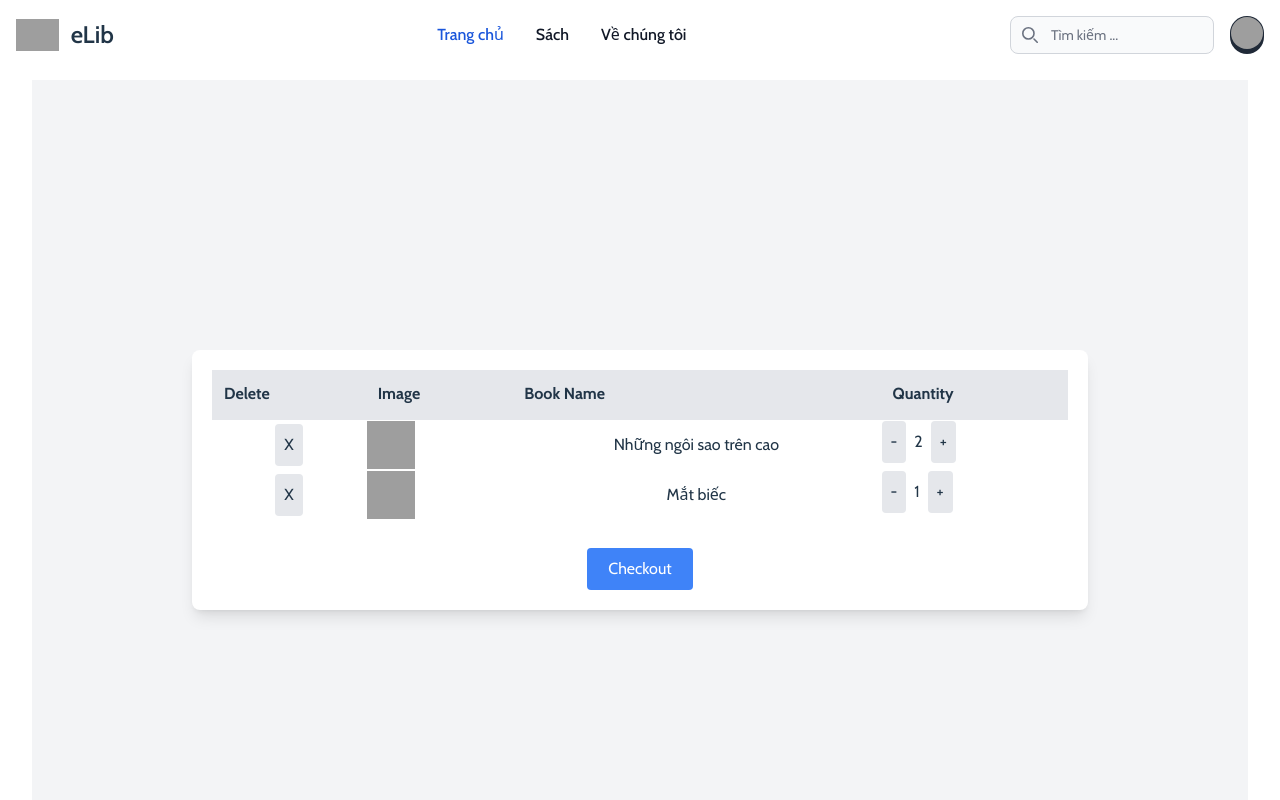
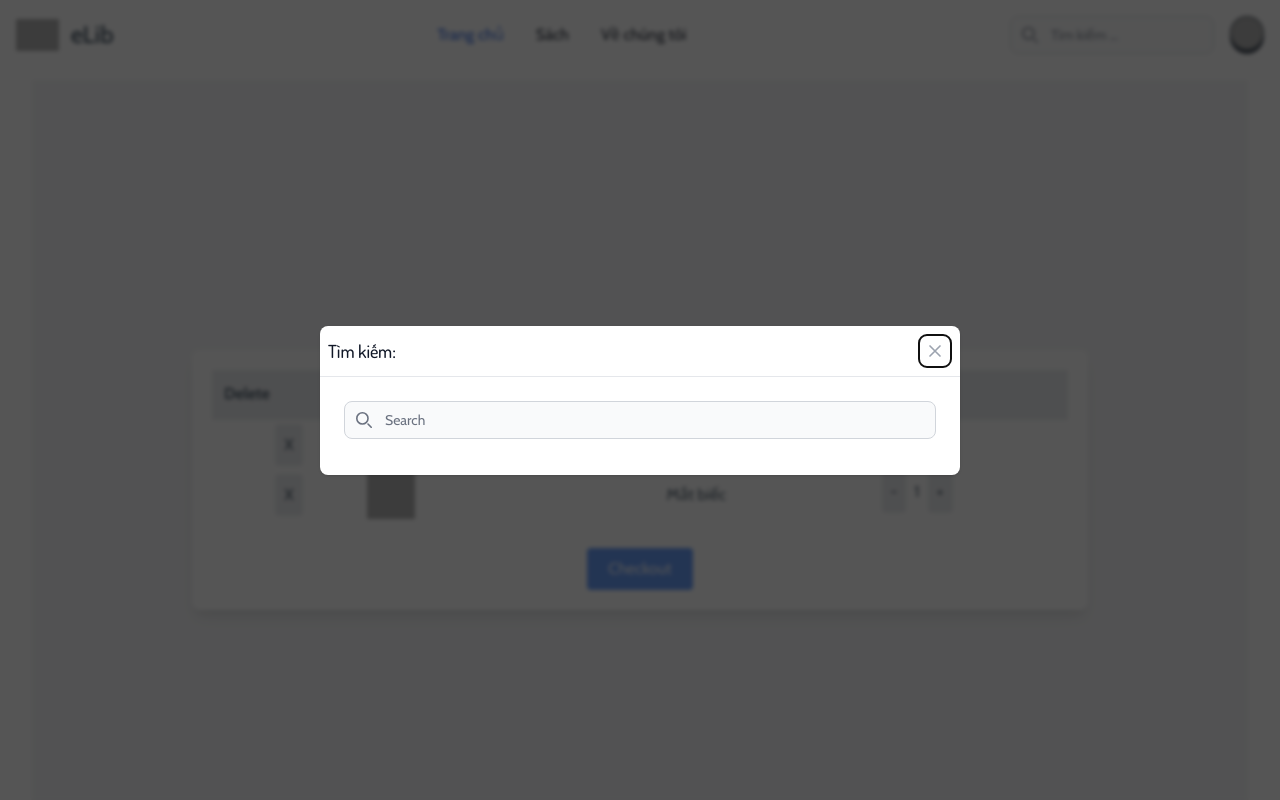
Before and after one commit to nphuonha2101/library-fe, a React (Vite) app: page /cart in a window 1280 px wide. Shown: the top 800 px of the page. Built offline with nearby package versions, Linux system fonts and the light colour scheme; grey boxes are pictures that could not be loaded.

Commit message:
handle search

```diff
--- a/package.json
+++ b/package.json
@@ -13,6 +13,7 @@
     "@reduxjs/toolkit": "^2.2.7",
     "@tailwindcss/line-clamp": "^0.4.4",
     "@tailwindcss/typography": "^0.5.14",
+    "date-fns": "^3.6.0",
     "flowbite": "^2.5.1",
     "flowbite-react": "^0.10.1",
     "react": "^18.3.1",
--- a/src/components/paritials/Header/Header.tsx
+++ b/src/components/paritials/Header/Header.tsx
@@ -3,7 +3,7 @@ import { SearchModal } from "./SearchModal";
 import { useState } from "react";
 
 export const Header = () => {
-    const [searchModalOpen, setSearchModalOpen] = useState(false);
+    const [searchModalOpen, setSearchModalOpen] = useState(true);
 
     const handleCloseSearchModal = (isOpen: boolean) => {
         setSearchModalOpen(isOpen);
@@ -11,6 +11,7 @@ export const Header = () => {
 
     const handleOpenSearchModal = () => {
         setSearchModalOpen(true);
+        console.log("Open search modal");
     }
 
     const isLogin = true;
--- a/src/components/paritials/Header/SearchModal.tsx
+++ b/src/components/paritials/Header/SearchModal.tsx
@@ -30,10 +30,15 @@ export const SearchModal = ({ isOpen, handleClose }: { isOpen: boolean; handleCl
 
 
     return (
-        <Modal show={isOpen} onClose={() => { handleClose(false) }}>
-            <Modal.Header>
+        <Modal
+            className="modal-overlay"
+            show={isOpen} onClose={() => { handleClose(false) }}>
+            <Modal.Header className="h-fit p-2 flex items-center">
+                <h1 className="text-lg">Tìm kiếm: {keyword}</h1>
+            </Modal.Header>
 
-                <form>
+            <Modal.Body>
+                <div className="w-full mb-3">
                     <label htmlFor="search" className="mb-2 text-sm font-medium text-gray-900 sr-only dark:text-white">Search</label>
                     <div className="relative">
                         <div className="absolute inset-y-0 start-0 flex items-center ps-3 pointer-events-none">
@@ -41,15 +46,13 @@ export const SearchModal = ({ isOpen, handleClose }: { isOpen: boolean; handleCl
                                 <path stroke="currentColor" stroke-linecap="round" stroke-linejoin="round" stroke-width="2" d="m19 19-4-4m0-7A7 7 0 1 1 1 8a7 7 0 0 1 14 0Z" />
                             </svg>
                         </div>
-                        <input onChange={handleInputChange} type="search" id="search" className="block w-full p-4 ps-10 text-sm text-gray-900 border border-gray-300 rounded-lg bg-gray-50 focus:ring-blue-500 focus:border-blue-500 dark:bg-gray-700 dark:border-gray-600 dark:placeholder-gray-400 dark:text-white dark:focus:ring-blue-500 dark:focus:border-blue-500" placeholder="Search" required />
+                        <input onChange={handleInputChange} type="search" id="search" className="block w-full p-2 ps-10 text-sm text-gray-900 border border-gray-300 rounded-lg bg-gray-50 focus:ring-blue-500 focus:border-blue-500 dark:bg-gray-700 dark:border-gray-600 dark:placeholder-gray-400 dark:text-white dark:focus:ring-blue-500 dark:focus:border-blue-500" placeholder="Search" required />
                     </div>
-                </form>
-            </Modal.Header>
+                </div>
 
-            <Modal.Body>
                 <div className="w-full overflow-y-auto max-h-[400px]">
                     {searchResults ? searchResults.map((book, index) => (
-                        <Link key={index} to={`/book/${book.id}`} className="flex flex-col items-center bg-white border border-gray-200 rounded-lg shadow md:flex-row md:max-w-xl hover:bg-gray-100 dark:border-gray-700 dark:bg-gray-800 dark:hover:bg-gray-700">
+                        <Link key={index} to={`/book/${book.id}`} className="flex mb-2 flex-col w-full items-center bg-white border border-gray-200 rounded-lg shadow md:flex-row  hover:bg-gray-100 dark:border-gray-700 dark:bg-gray-800 dark:hover:bg-gray-700">
                             <img className="object-cover w-full rounded-t-lg h-96 md:h-auto md:w-48 md:rounded-none md:rounded-s-lg" src={book.bookImage} alt="Book Image" />
                             <div className="flex flex-col justify-between p-4 leading-normal">
                                 <h5 className="mb-2 text-2xl font-bold tracking-tight text-gray-900 dark:text-white">{book.title}</h5>
--- a/src/components/paritials/Reviews/ReviewItem.tsx
+++ b/src/components/paritials/Reviews/ReviewItem.tsx
@@ -1,4 +1,5 @@
 import { IBookReview } from "../../../interfaces/IBookReview";
+import { dateFormat } from "../../../utils/dateFormat";
 
 export const ReviewItem = ({ data }: { data: IBookReview }) => {
     return (
@@ -20,7 +21,7 @@ export const ReviewItem = ({ data }: { data: IBookReview }) => {
                     <div className="flex items-start justify-between mb-5">
                         <div className="pe-4">
                             <footer>
-                                <p className="mb-2 text-sm text-gray-500 dark:text-gray-400">Đã đánh giá vào lúc: {data.createdAt}</p>
+                                <p className="mb-2 text-sm text-gray-500 dark:text-gray-400">Đã đánh giá vào lúc: {dateFormat(data.createdAt)}</p>
                             </footer>
                             <h4 className="text-xl text-start w-fit font-bold text-gray-900 dark:text-white">{data.title ? data.title : "Không có tiêu đề"}</h4>
                         </div>
--- a/src/components/paritials/Reviews/Reviews.tsx
+++ b/src/components/paritials/Reviews/Reviews.tsx
@@ -85,7 +85,7 @@ export const Reviews = ({ bookId }: { bookId: number }) => {
                         <form id="reviewForm" onSubmit={submitReview}>
                             <div className="flex items-center gap-7 mt-2">
                                 <label className="block text-sm font-medium text-gray-700 dark:text-white" htmlFor="review-title">Tiêu đề đánh giá:</label>
-                                <input className="w-full p-2 mt-1 text-sm border border-gray-300 rounded-md dark:bg-gray-700 dark:text-white focus:ring-indigo-500 focus:border-indigo-500 sm:text-sm" type="text" name="review-title" id="review-title" placeholder="Nhập tiêu đề đánh giá" />
+                                <input className="w-full p-2 mt-1 text-sm border border-gray-300 rounded-md dark:bg-gray-700 dark:text-white focus:ring-indigo-500 focus:border-indigo-500 sm:text-sm" type="text" name="title" id="review-title" placeholder="Nhập tiêu đề đánh giá" />
                                 <select className="w-24 p-2 mt-1 text-sm border border-gray-300 rounded-md dark:bg-gray-700 dark:text-white focus:ring-indigo-500 focus:border-indigo-500 sm:text-sm" name="rating" id="rating">
                                     <option value="1">1 sao</option>
                                     <option value="2">2 sao</option>
--- a/src/index.css
+++ b/src/index.css
@@ -171,3 +171,9 @@ button:focus-visible {
         background-color: #f9f9f9;
     }
 }
+
+.modal-overlay {
+    background-color: #1a1a1abd !important;
+    backdrop-filter: blur(2px) !important;
+    z-index: 99;
+}
--- /dev/null
+++ b/src/utils/dateFormat.ts
@@ -0,0 +1,5 @@
+import { format, parseISO } from 'date-fns';
+
+export const dateFormat = (date: string) => {
+    return format(parseISO(date), "dd/MM/yyyy HH:mm");
+}
```
Also changed, not shown: 1 other file (tests, documents, lock files or other folders).
